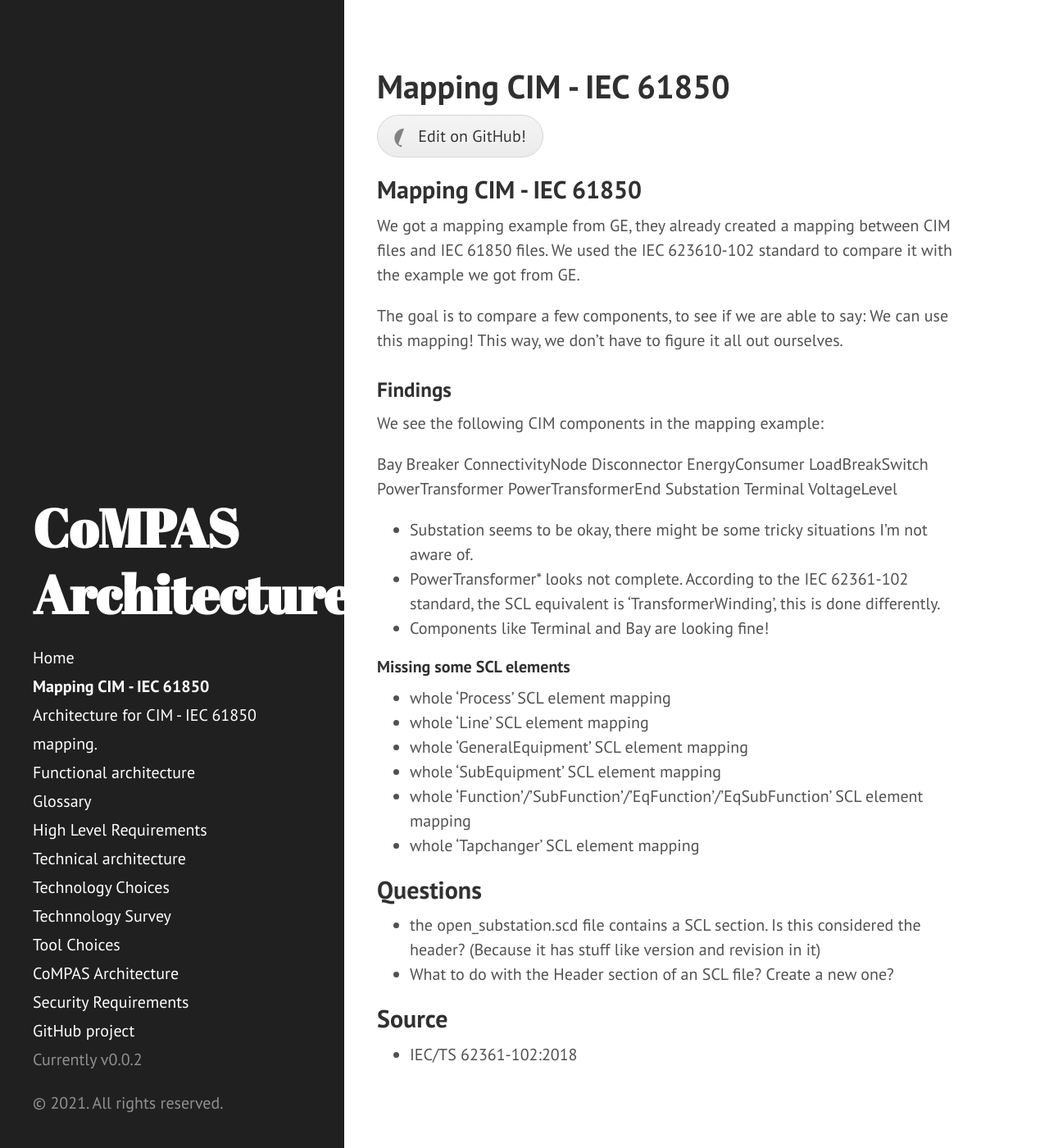
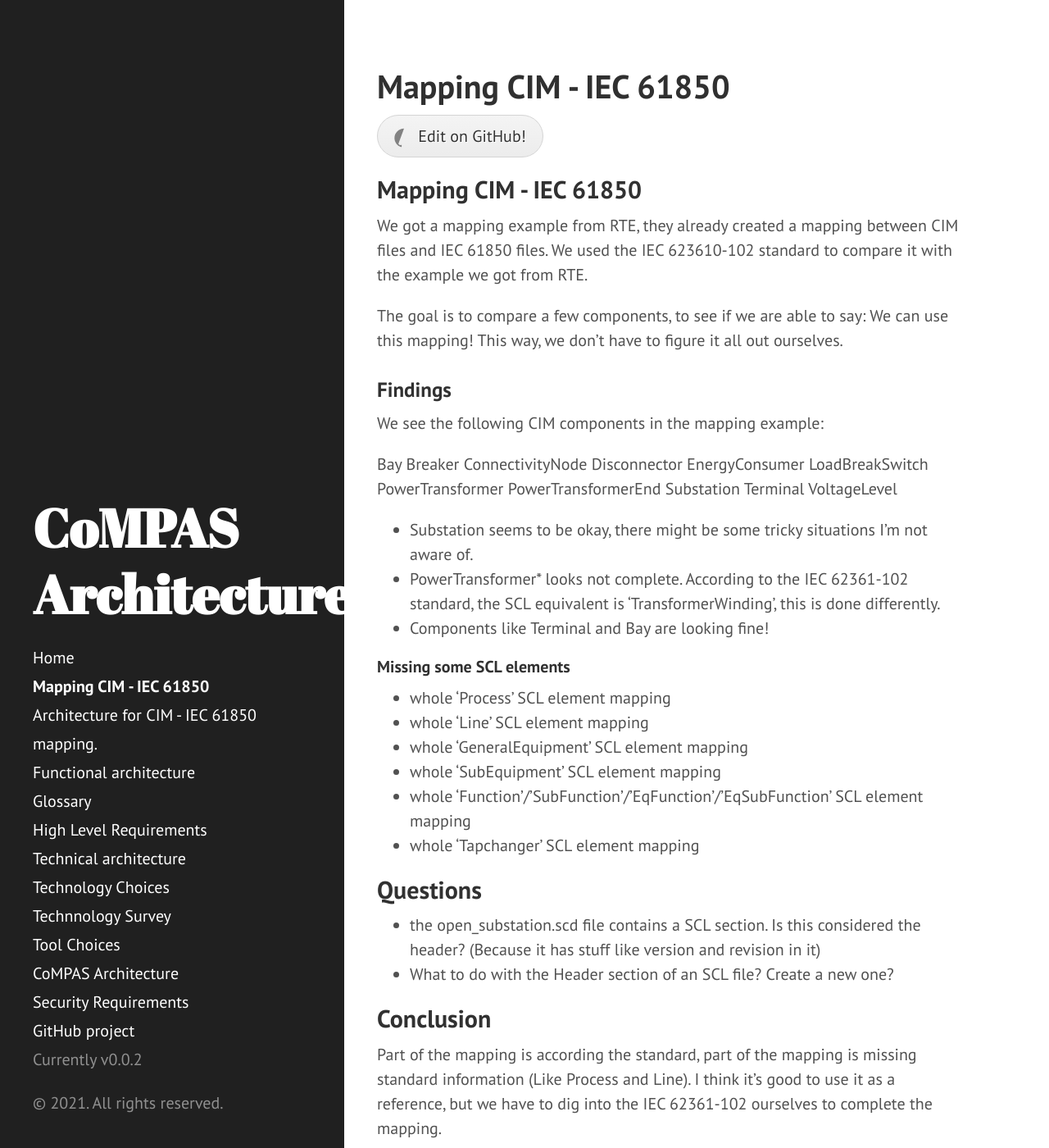
Before and after one commit to com-pas/compas-architecture, a Jekyll site: the page built from CIM_61850_MAPPING.md, in a window 1280 px wide and 1400 px high. Shown: the whole window at 82% size. Built offline with Jekyll 4.4.1, drawn with Linux system fonts in a browser that asks for light colours; our own code applies the rules of GitHub Pages for plain Markdown files.

Commit message:
Added conclusion + typo
Signed-off-by: Rob Tjalma <rob@tjalma.com>
Signed-off-by: Jorgen <scubajorgen@gmail.com>

```diff
--- a/CIM_61850_MAPPING.md
+++ b/CIM_61850_MAPPING.md
@@ -1,7 +1,7 @@
 ## Mapping CIM - IEC 61850
 
-We got a mapping example from GE, they already created a mapping between CIM files and IEC 61850 files.
-We used the IEC 623610-102 standard to compare it with the example we got from GE.
+We got a mapping example from RTE, they already created a mapping between CIM files and IEC 61850 files.
+We used the IEC 623610-102 standard to compare it with the example we got from RTE.
 
 The goal is to compare a few components, to see if we are able to say: We can use this mapping!
 This way, we don't have to figure it all out ourselves.
@@ -37,6 +37,10 @@ VoltageLevel
 - the open_substation.scd file contains a SCL section. Is this considered the header? (Because it has stuff like version and revision in it)
 - What to do with the Header section of an SCL file? Create a new one?
 
+## Conclusion
+Part of the mapping is according the standard, part of the mapping is missing standard information (Like Process and Line).
+I think it's good to use it as a reference, but we have to dig into the IEC 62361-102 ourselves to complete the mapping.
+
 ## Source
 
 - IEC/TS 62361-102:2018
```
